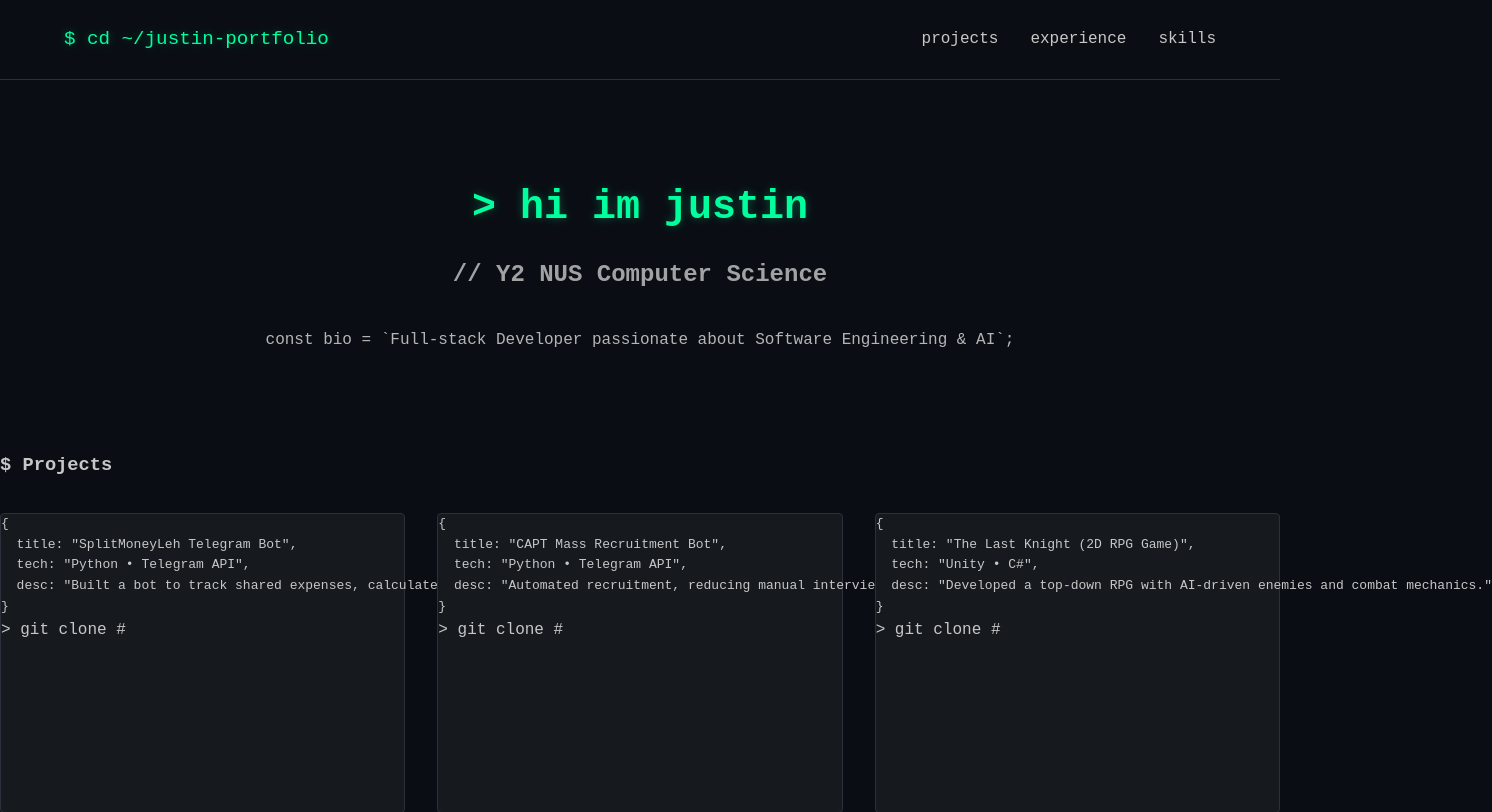
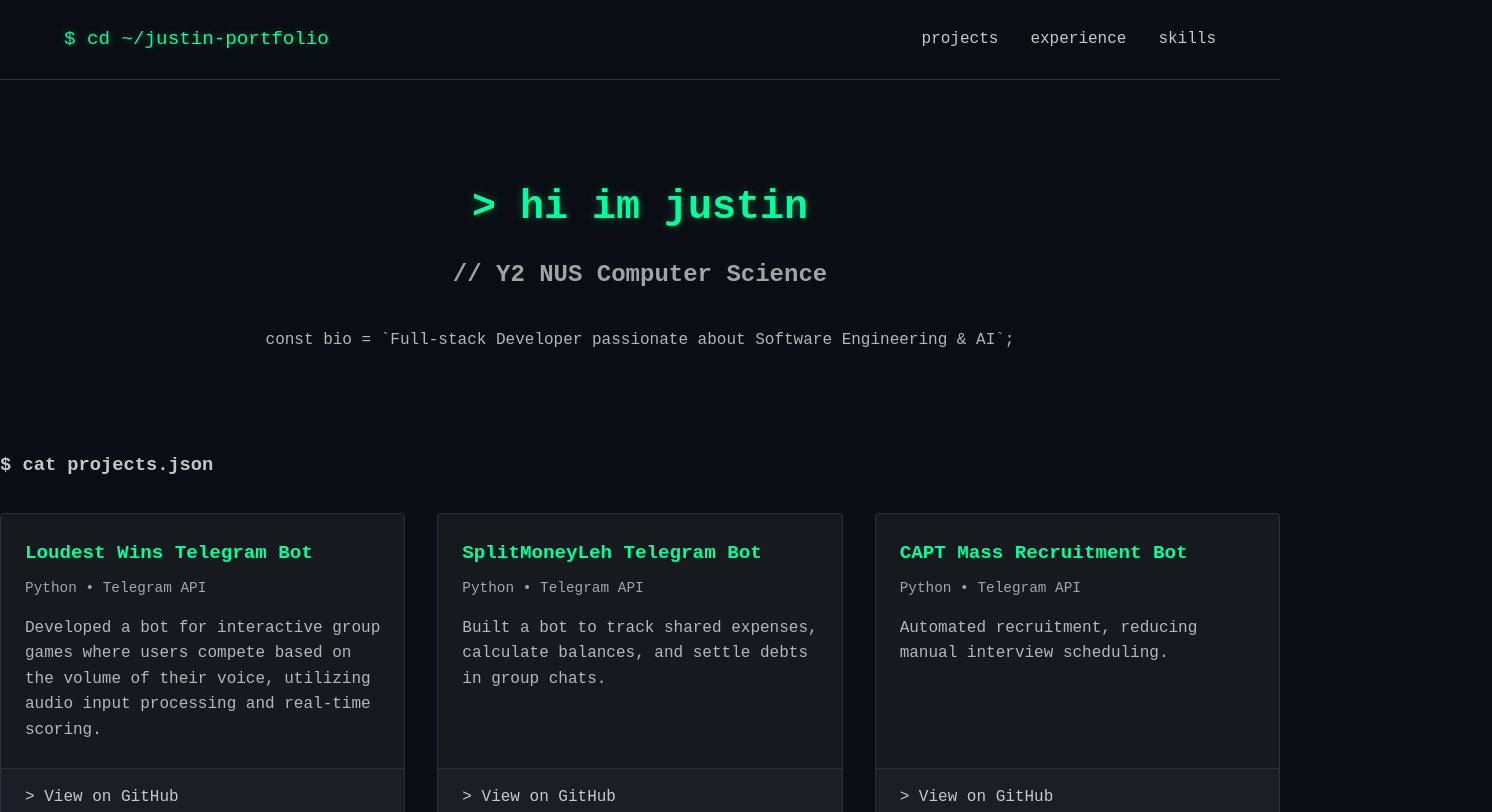
Before and after one commit to Justin-Yeo/hi-im-justin, a React (Create React App) app: page / in a window 1280 px wide. Shown: the top 812 px of the page, 1492 px wide, since content can reach past the window. Built offline with nearby package versions, Linux system fonts and the light colour scheme; the HTML template or start-up script is replaced by a standard one.

Commit message:
Update info

```diff
--- a/src/components/Experience.jsx
+++ b/src/components/Experience.jsx
@@ -2,7 +2,7 @@ import { useState } from 'react';
 
 export default function Experience({ experience }) {
   return (
-    <section className="terminal-section">
+    <section className="terminal-section" id="experience">
       <h3 className="section-title">My Experience</h3>
       <div className="experience-grid">
         {experience.map((exp, index) => (
--- a/src/components/Footer.jsx
+++ b/src/components/Footer.jsx
@@ -21,8 +21,8 @@ export default function Footer() {
             >
               &gt; linkedin
             </a>
-            <a href="justinyeojc@u.nus.edu" className="social-link">
-              &gt; email
+            <a className="social-link">
+              &gt; email:justinyeojc@u.nus.edu
             </a>
           </div>
         </div>
--- a/src/components/Hero.jsx
+++ b/src/components/Hero.jsx
@@ -1,6 +1,6 @@
 export default function Hero() {
     return (
-      <section className="terminal-hero">
+      <section className="terminal-hero" id="home">
         <div className="glowing-text">
           <h1 className="hero-title">&gt; hi im justin</h1>
           <h2 className="hero-subtitle">// Y2 NUS Computer Science</h2>
--- a/src/components/Projects.jsx
+++ b/src/components/Projects.jsx
@@ -1,18 +1,25 @@
 export default function Projects({ projects }) {
   return (
-      <section className="terminal-section">
-        <h3 className="section-title">$ Projects</h3>
+    <section id="projects" className="terminal-section">
+      <h3 className="section-title">$ cat projects.json</h3>
       <div className="projects-grid">
         {projects.map((project, index) => (
           <div key={index} className="code-card">
-              <pre className="project-pre">
-                <code>
-                  {`{\n  title: "${project.title}",\n  tech: "${project.tech}",\n  desc: "${project.description}"\n}`}
-                </code>
-              </pre>
-              <a href={project.github} className="github-link">
-                &gt; git clone {project.github}
+            <div className="card-content">
+              <h4 className="project-title">{project.title}</h4>
+              <p className="project-tech">{project.tech}</p>
+              <div className="project-description">
+                <p>{project.description}</p>
+              </div>
+            </div>
+            <div className="card-footer">
+              <a href={project.github}
+              target="_blank"
+              rel="noopener noreferrer"
+              className="github-link">
+                &gt; View on GitHub
               </a>
+            </div>
           </div>
         ))}
       </div>
--- a/src/components/Skills.jsx
+++ b/src/components/Skills.jsx
@@ -3,9 +3,9 @@
       {
         title: "Programming Languages",
         skills: [
-          { name: 'Python', logo: '/logos/python.svg' },
           { name: 'JavaScript', logo: '/logos/javascript.svg' },
           { name: 'TypeScript', logo: '/logos/typescript.svg' },
+          { name: 'Python', logo: '/logos/python.svg' },
           { name: 'Java', logo: '/logos/java.svg' },
           { name: 'C#', logo: '/logos/csharp.svg' },
           { name: 'HTML', logo: '/logos/html.svg' },
@@ -32,7 +32,7 @@
     ];
 
     return (
-      <section className="terminal-section">
+      <section className="terminal-section" id="skills">
         <h3 className="section-title">$ ls skills/</h3>
         <div className="skills-container">
           {skillCategories.map((category, index) => (
--- a/src/data.js
+++ b/src/data.js
@@ -1,27 +1,33 @@
 export const projects = [
+  {
+    "title": "Loudest Wins Telegram Bot",
+    "tech": "Python • Telegram API",
+    "description": "Developed a bot for interactive group games where users compete based on the volume of their voice, utilizing audio input processing and real-time scoring.",
+    "github": "https://github.com/Justin-Yeo/hacknroll2025"
+  },
   {
     title: "SplitMoneyLeh Telegram Bot",
     tech: "Python • Telegram API",
     description: "Built a bot to track shared expenses, calculate balances, and settle debts in group chats.",
-    github: "#"
+    github: "https://github.com/Justin-Yeo/SplitMoneyLeh"
   },
   {
     title: "CAPT Mass Recruitment Bot",
     tech: "Python • Telegram API",
     description: "Automated recruitment, reducing manual interview scheduling.",
-    github: "#"
+    github: "https://github.com/Capt-Tech/mass-recruitment-bot"
   },
   {
     title: "The Last Knight (2D RPG Game)",
     tech: "Unity • C#",
     description: "Developed a top-down RPG with AI-driven enemies and combat mechanics.",
-    github: "#"
+    github: "https://github.com/Justin-Yeo/The-Last-Knight"
   },
   {
     title: "ContactsForGood (CFG)",
     tech: "Java • JavaFX",
     description: "Built an NGO-focused contact management app with tracking and reminders.",
-    github: "#"
+    github: "https://github.com/Justin-Yeo/tp"
   }
 ];
 
```
Lines whose indentation alone changed are shown as unchanged.
